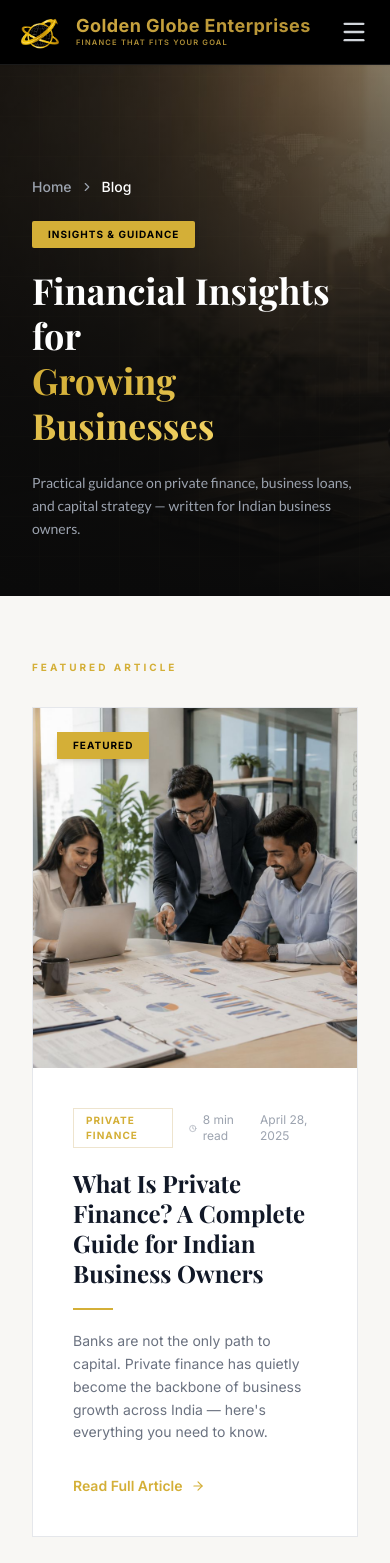
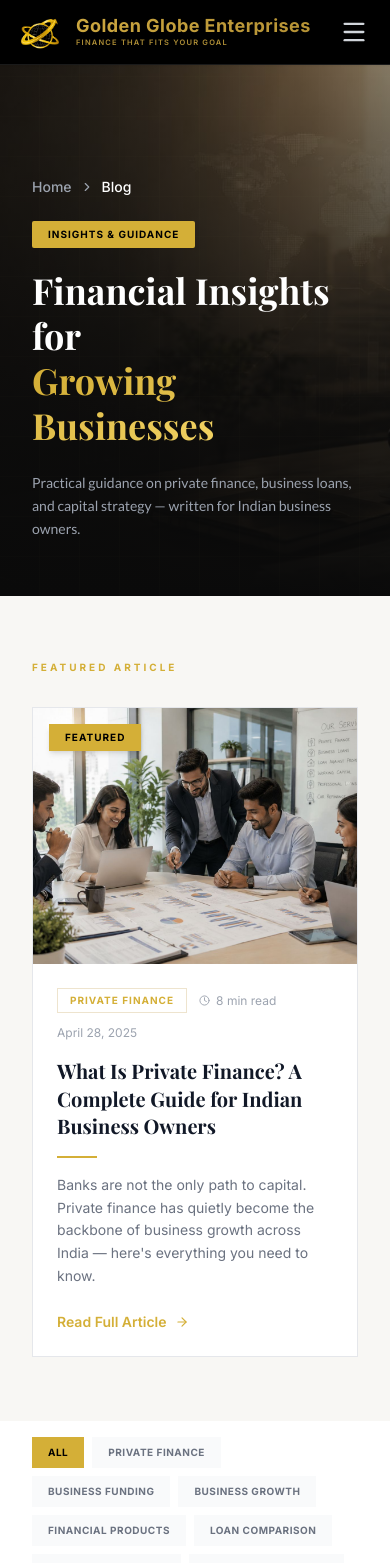
Before and after one commit to subha-0306/gge-website, a React (Vite) app in the folder frontend/: page /blog in a window 390 px wide. Shown: the top 1563 px of the page. Built offline with nearby package versions, Linux system fonts and the light colour scheme; a web font is replaced by a local one.

Commit message:
Frontend changes

```diff
--- a/frontend/src/pages/Blog.jsx
+++ b/frontend/src/pages/Blog.jsx
@@ -130,9 +130,9 @@ function Blog() {
             </p>
 
             <Link to={`/blog/${featured.slug}`} className="group block rv">
-              <div className="grid md:grid-cols-2 gap-0 border border-gray-200 overflow-hidden hover:border-gold/40 hover:shadow-2xl transition-all duration-500">
+              <div className="flex flex-col md:flex-row gap-0 border border-gray-200 overflow-hidden hover:border-gold/40 hover:shadow-2xl transition-all duration-500">
                 {/* Image */}
-                <div className="relative bg-[#0f0f0f] min-h-[360px] overflow-hidden flex items-center justify-center">
+                <div className="relative bg-[#0f0f0f] h-64 md:h-auto md:w-1/2 md:min-h-[360px] overflow-hidden flex items-center justify-center shrink-0">
                   <img
                     src={featured.coverPlaceholder}
                     alt={featured.title}
@@ -140,14 +140,14 @@ function Blog() {
                     onError={(e) => (e.target.style.display = "none")}
                   />
                   {/* Featured badge */}
-                  <div className="absolute top-6 left-6 bg-[#d4af37] text-black text-[10px] font-bold tracking-widest uppercase px-4 py-1.5 shadow-md">
+                  <div className="absolute top-4 left-4 md:top-6 md:left-6 bg-[#d4af37] text-black text-[10px] font-bold tracking-widest uppercase px-4 py-1.5 shadow-md">
                     Featured
                   </div>
                 </div>
 
                 {/* Content */}
-                <div className="bg-white p-10 md:p-12 flex flex-col justify-center">
-                  <div className="flex items-center gap-4 mb-5">
+                <div className="bg-white p-6 sm:p-8 md:p-12 flex flex-col justify-center md:w-1/2">
+                  <div className="flex flex-wrap items-center gap-3 md:gap-4 mb-4 md:mb-5">
                     <span className="text-[10px] font-bold uppercase tracking-widest text-gold border border-gold/30 px-3 py-1">
                       {featured.category}
                     </span>
@@ -158,15 +158,15 @@ function Blog() {
                   </div>
 
                   <h2
-                    className="text-2xl md:text-3xl font-bold text-gray-900 leading-tight group-hover:text-gold transition-colors duration-300"
+                    className="text-xl sm:text-2xl md:text-3xl font-bold text-gray-900 leading-snug md:leading-tight group-hover:text-gold transition-colors duration-300"
                     style={{ fontFamily: "'Playfair Display', Georgia, serif" }}
                   >
                     {featured.title}
                   </h2>
 
-                  <div className="w-10 h-0.5 bg-gold mt-5 mb-5" />
+                  <div className="w-10 h-0.5 bg-gold mt-4 mb-4 md:mt-5 md:mb-5" />
 
-                  <p className="text-gray-500 text-sm leading-relaxed mb-8">{featured.excerpt}</p>
+                  <p className="text-gray-500 text-sm leading-relaxed mb-6 md:mb-8">{featured.excerpt}</p>
 
                   <div className="flex items-center gap-2 text-sm font-semibold text-gold group-hover:gap-3 transition-all duration-300">
                     Read Full Article <ArrowRight size={14} />
--- a/frontend/src/pages/BlogPost.jsx
+++ b/frontend/src/pages/BlogPost.jsx
@@ -60,7 +60,7 @@ function ContentBlock({ block }) {
                         <thead>
                             <tr className="bg-[#0f0f0f]">
                                 {block.headers.map((h, i) => (
-                                    <th key={i} className="text-left text-xs font-bold uppercase tracking-widest text-gold px-6 py-4">
+                                    <th key={i} className="text-left text-xs font-bold uppercase tracking-widest text-gold px-6 py-4 whitespace-nowrap">
                                         {h}
                                     </th>
                                 ))}
```
